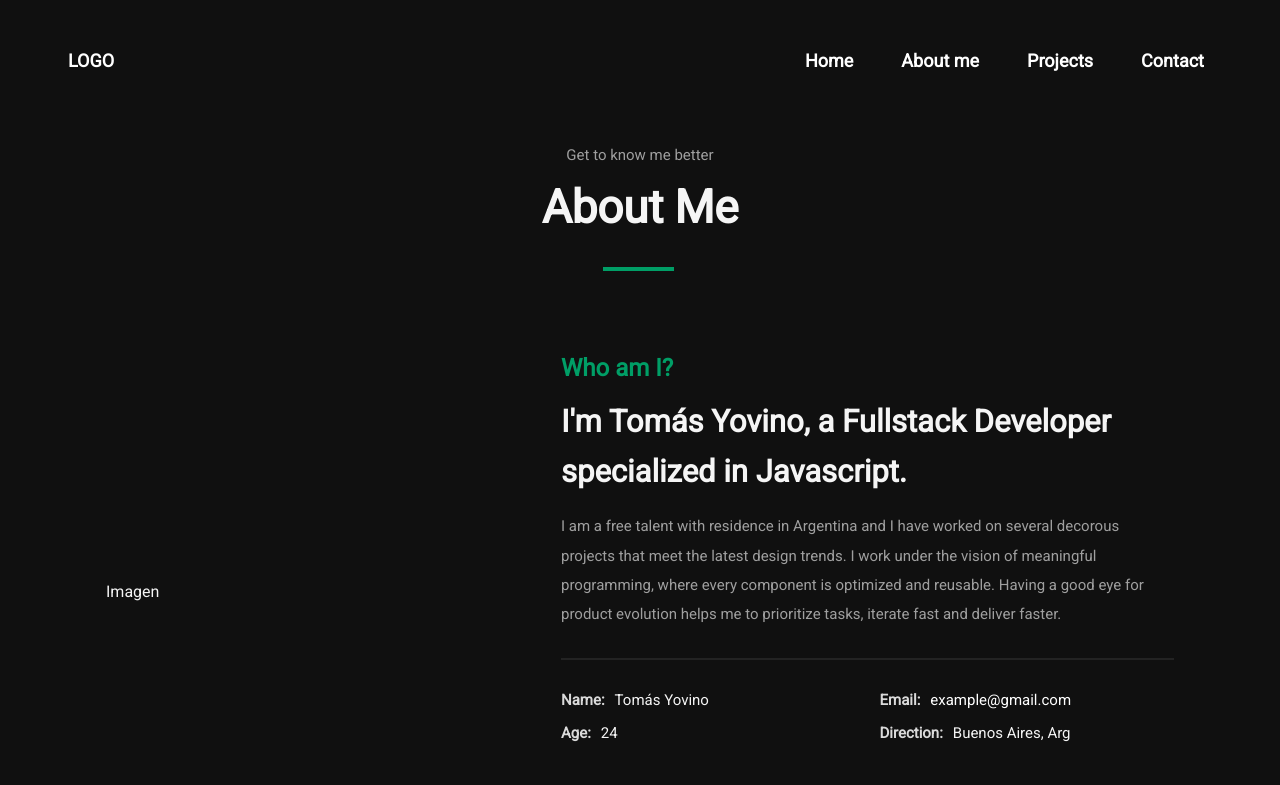
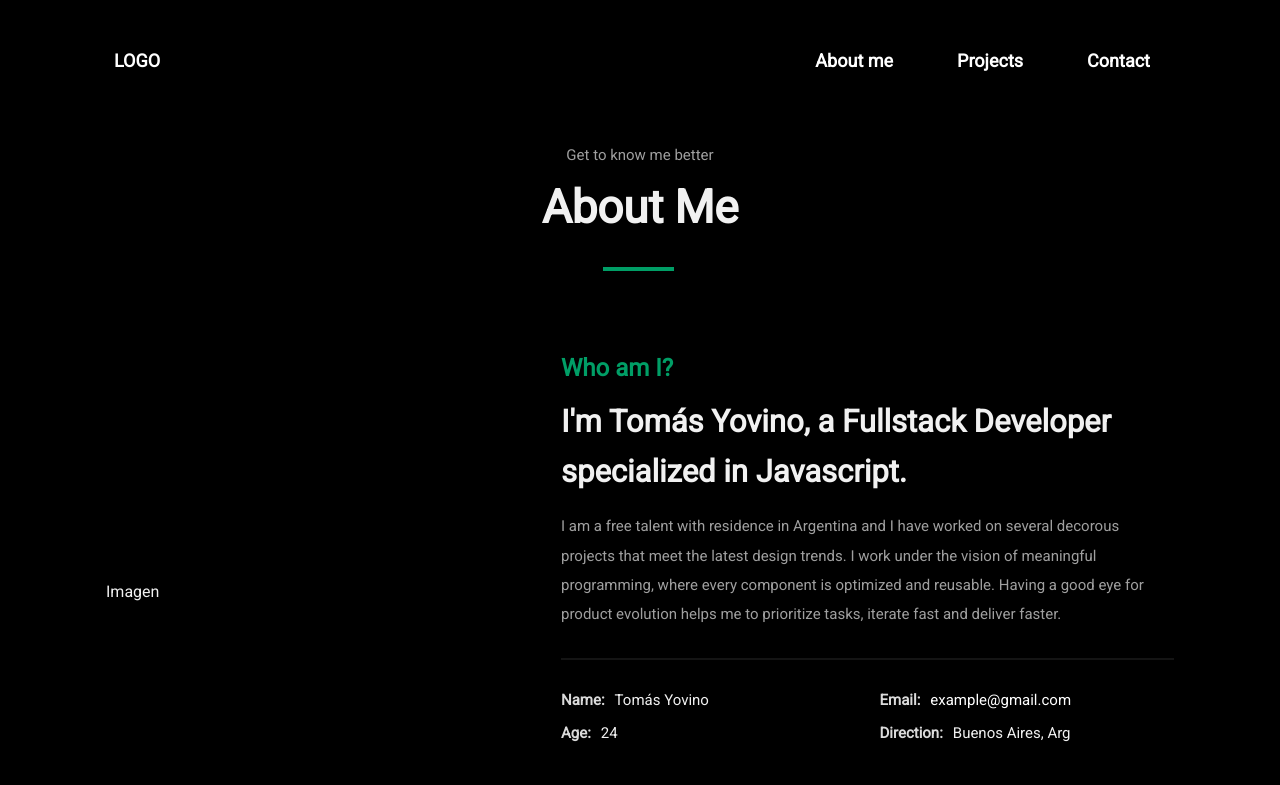
Before and after one commit to tomasyovino/Kae-Porfolio, a Next.js app: page /about in a window 1280 px wide. Shown: the top 785 px of the page. Built offline with nearby package versions, Linux system fonts and the light colour scheme.

Commit message:
Add super large desktop responsive & fix background color contrast

```diff
--- a/components/Navbar.js
+++ b/components/Navbar.js
@@ -5,7 +5,7 @@ const Navbar = ({ navbar }) => {
   const router = useRouter();
 
   return (
-    <nav className="navbar navbar-dark navbar-expand-lg p-4">
+    <nav className="navbar navbar-dark navbar-expand-lg container">
       <div className="container-fluid">
         <Link className="navbar-brand" href="/">LOGO</Link>
         <button className="navbar-toggler" type="button" data-bs-toggle="collapse" data-bs-target="#navbarNavAltMarkup" aria-controls="navbarNavAltMarkup" aria-expanded="false" aria-label="Toggle navigation">
@@ -13,10 +13,10 @@ const Navbar = ({ navbar }) => {
         </button>
         <div className="collapse navbar-collapse justify-content-end" id="navbarNavAltMarkup">
           <div className="navbar-nav">
-            <Link className="nav-link" aria-current="page" href="/" locale={router.locale} >{navbar.navLinks.home}</Link>
-            <Link className="nav-link" aria-current="page" href="/about" locale={router.locale} >{navbar.navLinks.about}</Link>
-            <Link className="nav-link" href="/projects" locale={router.locale} >{navbar.navLinks.projects}</Link>
-            <Link className="nav-link" href="/contact" locale={router.locale} >{navbar.navLinks.contact}</Link>
+            {/* <Link className="nav-link p-3" aria-current="page" href="/" locale={router.locale} >{navbar.navLinks.home}</Link> */}
+            <Link className="nav-link p-3" aria-current="page" href="/about" locale={router.locale} >{navbar.navLinks.about}</Link>
+            <Link className="nav-link p-3" href="/projects" locale={router.locale} >{navbar.navLinks.projects}</Link>
+            <Link className="nav-link p-3" href="/contact" locale={router.locale} >{navbar.navLinks.contact}</Link>
           </div>
         </div>
       </div>
--- a/styles/globals.css
+++ b/styles/globals.css
@@ -5,8 +5,8 @@ body {
   padding: 0;
   margin: 0;
   font-family: 'Roboto', sans-serif;
-  color: #f5f5f5!important;
-  background: #101010!important;
+  color: #f1f1f1!important;
+  background: #000!important;
   min-height: 100vh;
   box-sizing: border-box;
 }
@@ -38,7 +38,7 @@ a {
 .navbar {
   min-height: 15vh;
   z-index: 99;
-  background-color: #101010;
+  background-color: #000;
 }
 
 .navbar .navbar-brand {
@@ -114,7 +114,7 @@ a {
   animation-iteration-count: infinite;
   animation-name: barAnimation;
   animation-timing-function: linear;
-  background-color: #101010;
+  background-color: #000;
   content: '';
   height: 100%;
   position: absolute;
@@ -132,7 +132,7 @@ a {
   animation-iteration-count: infinite;
   animation-name: barAnimation;
   animation-timing-function: linear;
-  background-color: #101010;
+  background-color: #000;
   content: '';
   height: 100%;
   position: absolute;
@@ -305,6 +305,7 @@ a {
 }
 
 #about .about-services .single-service {
+  min-height: 260px;
   background-color: #161616;
   border-bottom: 2px solid transparent;
   box-shadow: 0 6px 16px rgb(0 0 0 / 20%);
@@ -573,7 +574,25 @@ a {
   opacity: 1;
 }
 
+@media (max-width: 2000px) and (min-height: 900px) {
+  #home .bannerImg {
+    right: 10%;
+    bottom: 30%;
+  }
+}
+
+@media (max-width: 1199px) {
+  #home .bannerImg {
+    right: 0;
+  }
+}
+
 @media (max-width: 728px) {
+  .navbar .navbar-nav {
+    margin-top: 20px;
+    text-align: end;
+  }
+
   /* Home Media */
   #home .languages {
     position: absolute;
```
